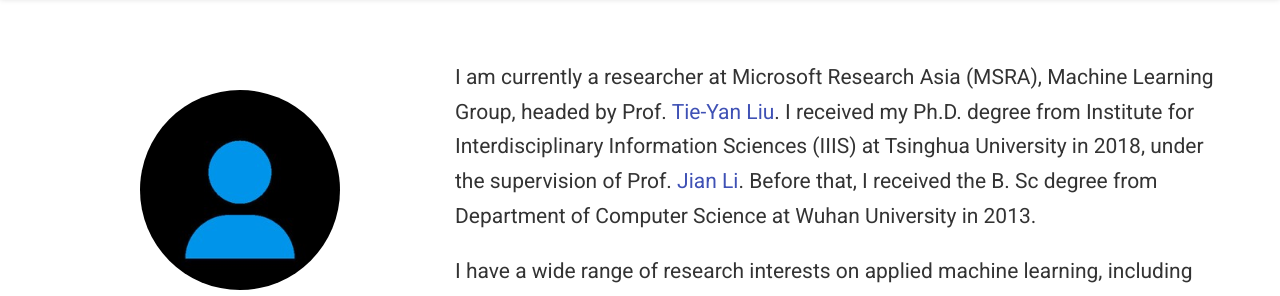
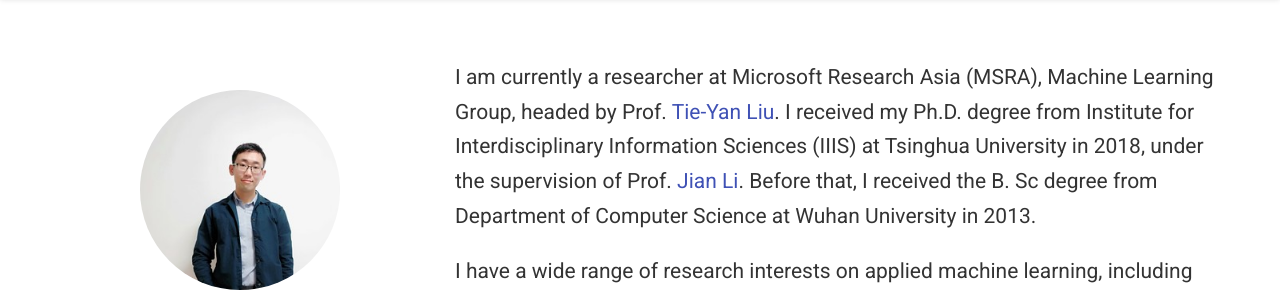
Before and after one commit to weicao1990/weicao1990.github.io, a plain HTML site: page authors/admin/index.html in a window 1280 px wide. Shown: the part 73-369 px from the top of the page. Drawn offline with nearby package versions, Linux system fonts and the light colour scheme; some icons are missing.

Commit message:
add avatar

```diff
--- a/authors/admin/index.html
+++ b/authors/admin/index.html
@@ -360,7 +360,7 @@
 
 
 
-      <img class="portrait" src="/authors/admin/avatar_hu52a603635ecebd45650b162dadabb4e5_12861_250x250_fill_q90_lanczos_center.jpg" alt="Avatar">
+      <img class="portrait" src="/authors/admin/avatar_hu32e7c6465b33f2f9d4d3d13413997e52_1357217_250x250_fill_q90_lanczos_center.jpg" alt="Avatar">
 
 
       <div class="portrait-title">
--- a/sitemap.xml
+++ b/sitemap.xml
@@ -53,12 +53,12 @@
   </url>
 
   <url>
-    <loc>https://weicao1990.github.io/authors/wei-cao/</loc>
+    <loc>https://weicao1990.github.io/</loc>
     <lastmod>2019-01-01T00:00:00+00:00</lastmod>
   </url>
 
   <url>
-    <loc>https://weicao1990.github.io/</loc>
+    <loc>https://weicao1990.github.io/authors/wei-cao/</loc>
     <lastmod>2019-01-01T00:00:00+00:00</lastmod>
   </url>
 
```
Also changed, not shown: 404.html (+1 -1 lines), index.html (+1 -1 lines), authors/admin/avatar.jpg, authors/admin/avatar_hu32e7c6465b33f2f9d4d3d13413997e52_1357217_250x250_fill_q90_lanczos_center.jpg (added).
